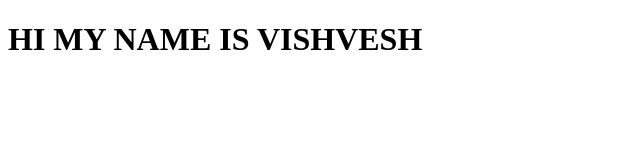
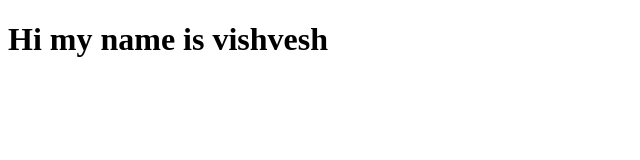
Before and after one commit to vishvesh3/Newproject, a plain HTML site: page index.html in a window 1280 px wide. Shown: the whole page, without its empty margins (0-640 px from the left). Drawn offline with Linux system fonts and the light colour scheme.

Commit message:
fix : Changed the letters from Caps to small

```diff
--- a/index.html
+++ b/index.html
@@ -6,6 +6,6 @@
     <title>Document</title>
 </head>
 <body>
-    <h1>HI MY NAME IS VISHVESH</h1>
+    <h1>Hi my name is vishvesh</h1>
 </body>
 </html>
```
